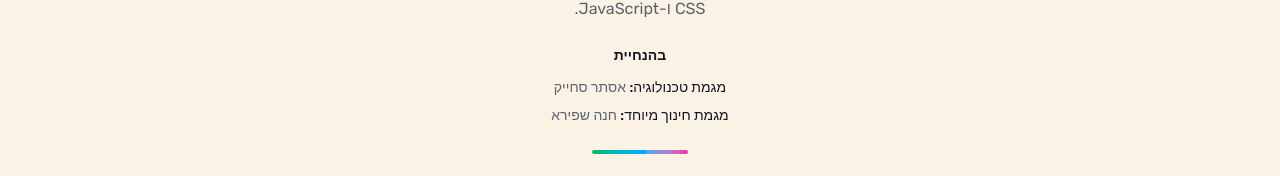
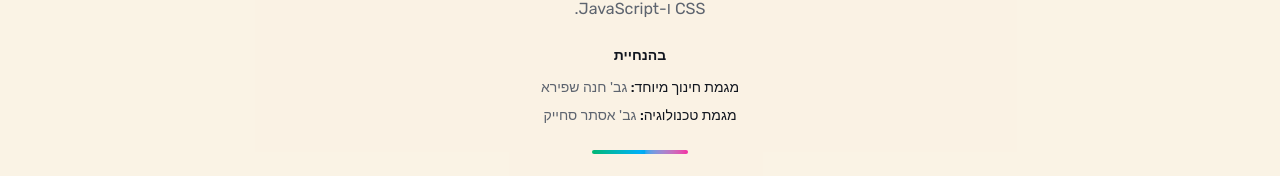
Before and after one commit to OneBrainSpecialNeed-Tech/MainOneBrainRepo, a Next.js app: page / in a window 1280 px wide. Shown: the part 2389-2565 px from the top of the page. Built offline with nearby package versions, Linux system fonts and the light colour scheme.

Commit message:
adjust content finish

```diff
--- a/components/footer.tsx
+++ b/components/footer.tsx
@@ -30,13 +30,14 @@ export function Footer() {
           <p className="text-sm font-semibold text-foreground mb-3">בהנחיית</p>
           <div className="space-y-2 text-sm text-muted-foreground">
             <p>
-              <span className="font-medium text-foreground">מגמת טכנולוגיה:</span>{" "}
-              אסתר סחייק
+              <span className="font-medium text-foreground">מגמת חינוך מיוחד:</span>{" "}
+              גב' חנה שפירא
             </p>
             <p>
-              <span className="font-medium text-foreground">מגמת חינוך מיוחד:</span>{" "}
-              חנה שפירא
+              <span className="font-medium text-foreground">מגמת טכנולוגיה:</span>{" "}
+              גב' אסתר סחייק
             </p>
+
           </div>
         </div>
 
```
